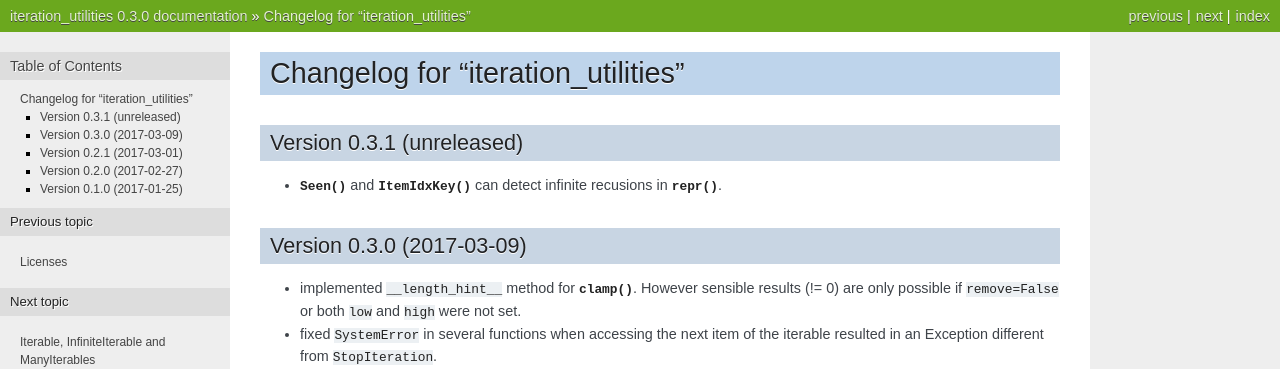
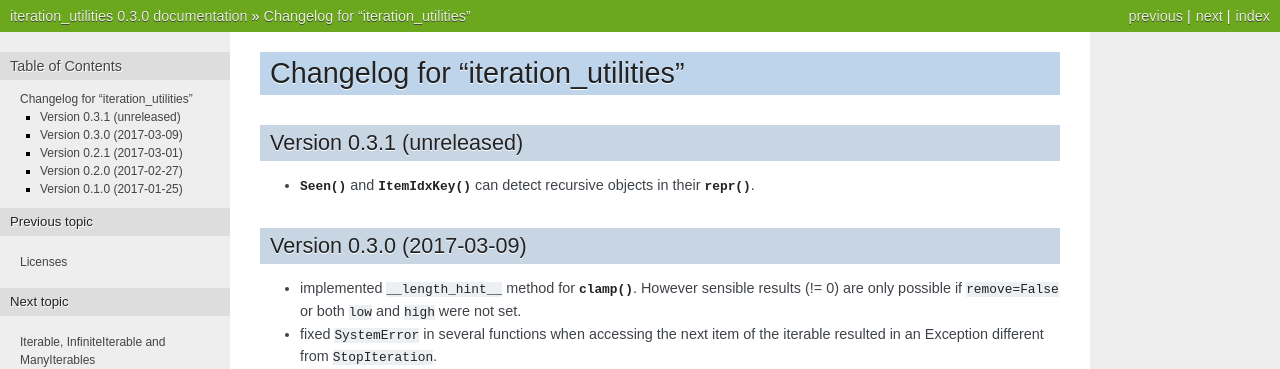
Before and after one commit to MSeifert04/iteration_utilities, a Sphinx documentation site: the page built from docs/CHANGES.rst, in a window 1280 px wide. Shown: the top 369 px of the page. Built offline with Sphinx 7.4.7, drawn with Linux system fonts in a browser that asks for light colours.

```diff
--- a/docs/CHANGES.rst
+++ b/docs/CHANGES.rst
@@ -6,8 +6,8 @@
 ^^^^^^^^^^^^^^^^^^^^^^^^^^
 
 - :py:func:`~iteration_utilities.Seen` and
-  :py:func:`~iteration_utilities.ItemIdxKey` can detect infinite recusions in
-  :py:func:`repr`.
+  :py:func:`~iteration_utilities.ItemIdxKey` can detect recursive objects in
+  their :py:func:`repr`.
 
 
 Version 0.3.0 (2017-03-09)
```
